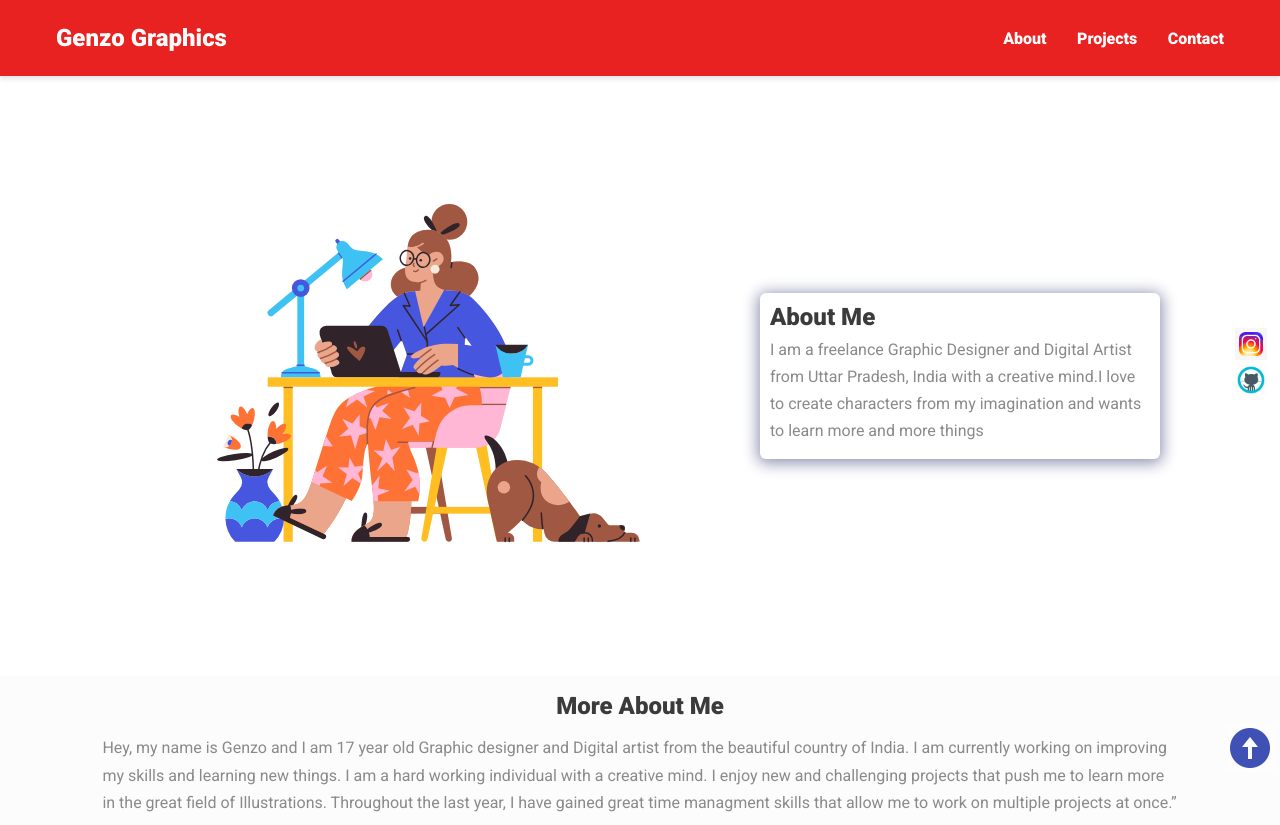
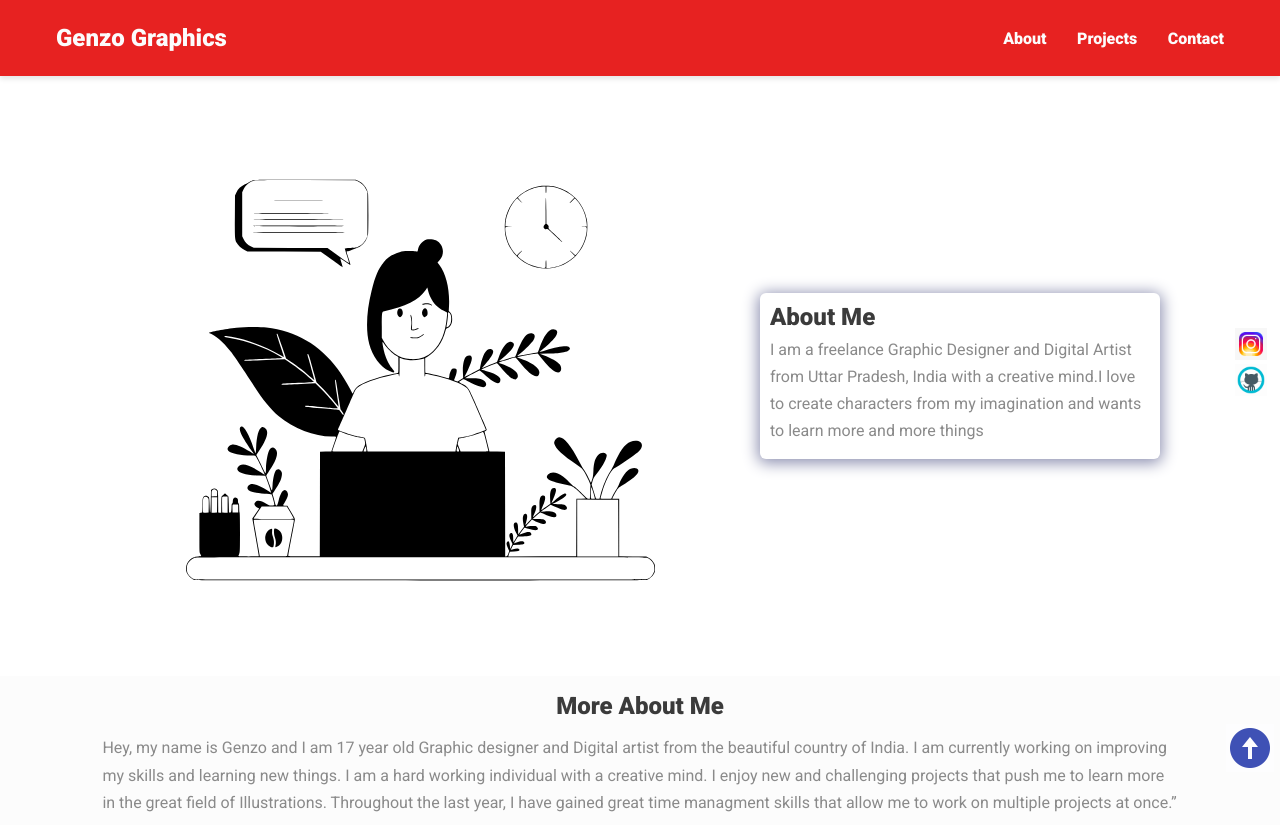
Before and after one commit to Arya0077/genzographics.github.io, a plain HTML site: page index.html in a window 1280 px wide. Shown: the top 825 px of the page. Drawn offline with nearby package versions, Linux system fonts and the light colour scheme.

Commit message:
initial commits

```diff
--- a/index.html
+++ b/index.html
@@ -49,7 +49,7 @@
     <!-- Hero Section -->
     <section class="hero" id="about">
       <img
-        src="assets/images/wfh_1.svg"
+        src="assets/images/illustration.svg"
         alt="Genzo-Graphics"
         loading="lazy"
         class="hero-img"
```
Also changed, not shown: assets/images/illustration.png (added), assets/images/illustration.svg (added), assets/images/wfh_1.png (added), jane-shot.png (deleted).
